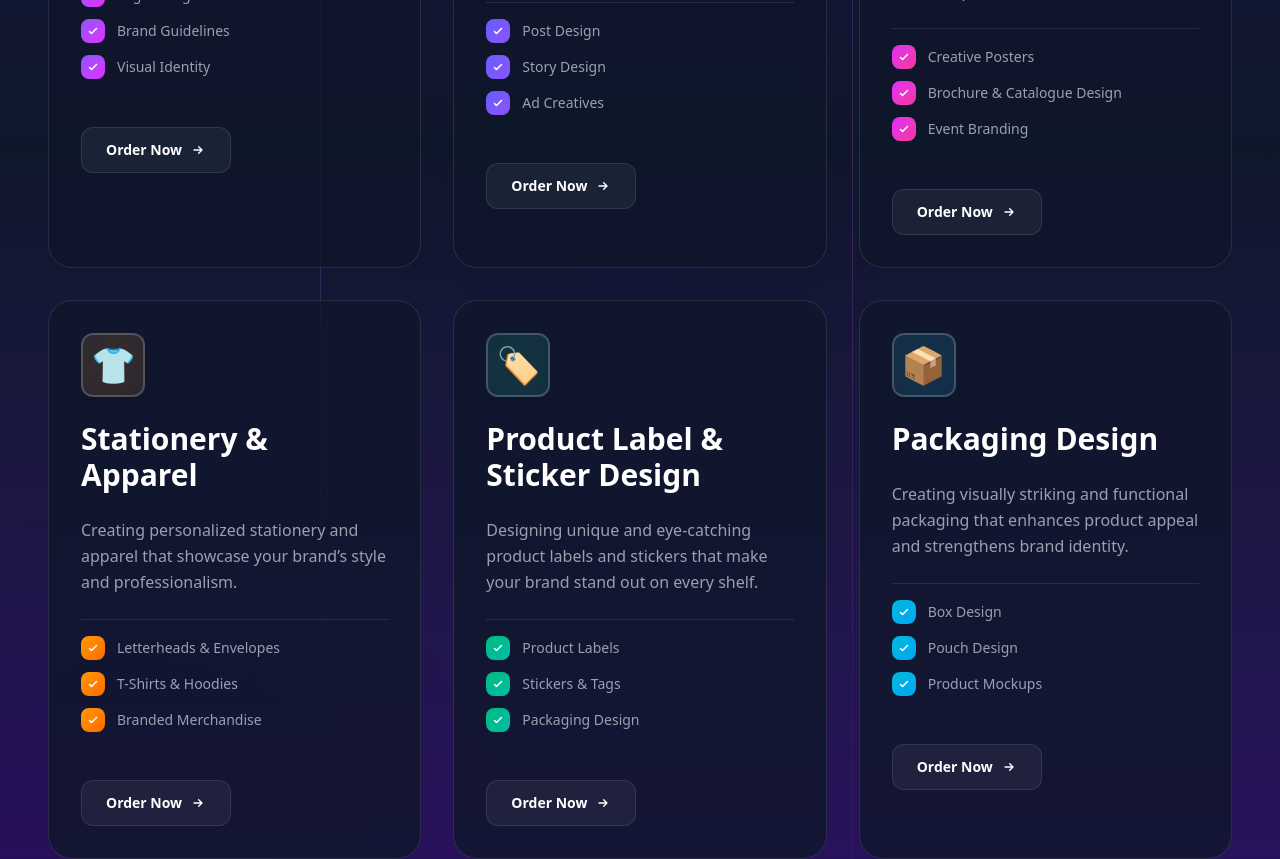
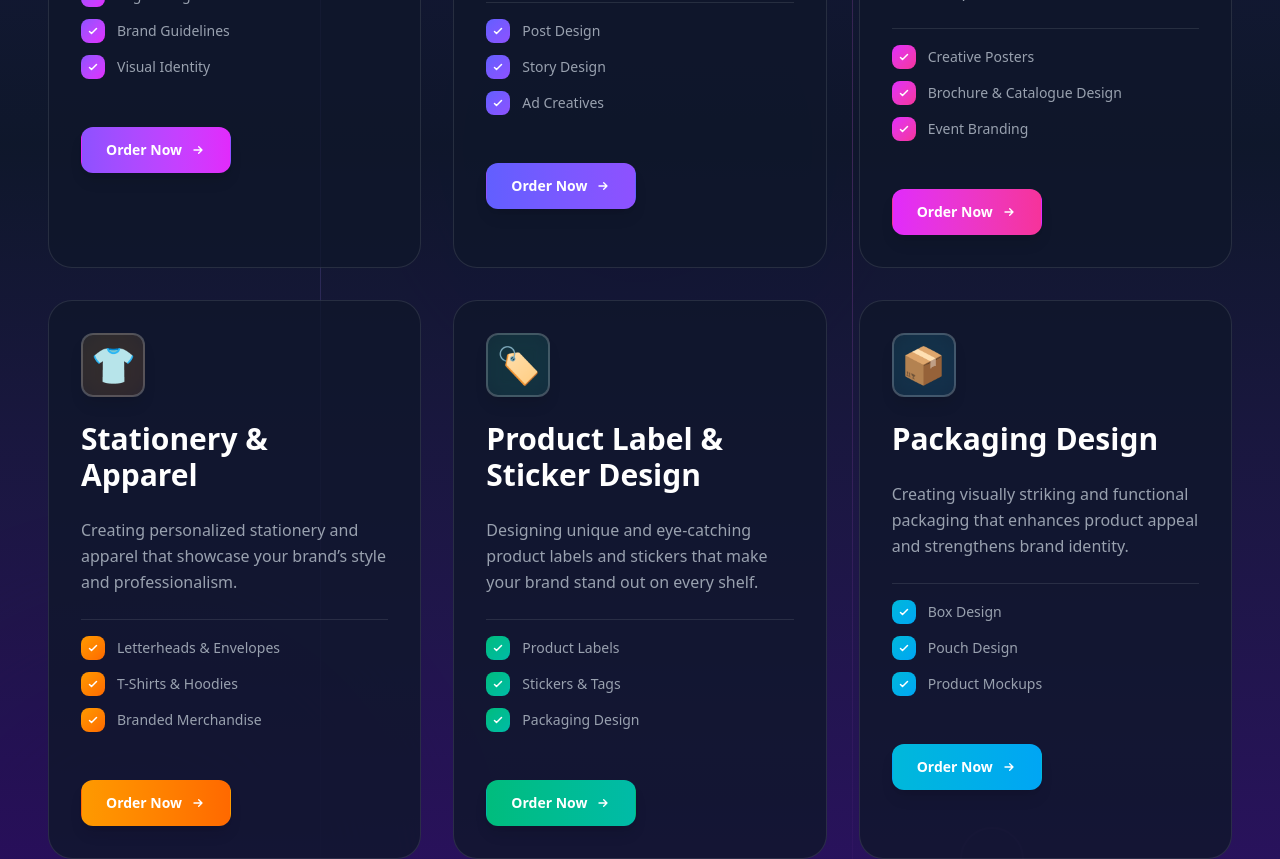
Before and after one commit to webcultivate01-tv/cloud-ghraphics-amravati, a React (Vite) app: page /services in a window 1280 px wide. Shown: the part 1320-2179 px from the top of the page. Built offline with nearby package versions, Linux system fonts and the light colour scheme.

Commit message:
Connect Ordered now button with Contact Page

```diff
--- a/src/components/common/ServiceCard.jsx
+++ b/src/components/common/ServiceCard.jsx
@@ -83,7 +83,7 @@ const ServiceCard = ({ icon, title, description, gradient, features }) => {
           {/* Learn More Link */}
           <div className="pt-6 flex flex-wrap sm:flex-nowrap gap-4">
             {/* Learn More Button */}
-            <a
+            {/* <a
               href="/contact"
               className={`inline-flex items-center gap-2 px-6 py-3 rounded-xl bg-white/5 border border-white/10 text-sm font-semibold text-white hover:bg-gradient-to-r hover:${gradient} hover:border-transparent group-hover:gap-4 transition-all duration-300 hover:shadow-lg whitespace-nowrap`}
             >
@@ -99,18 +99,26 @@ const ServiceCard = ({ icon, title, description, gradient, features }) => {
               >
                 <path d="M13 7l5 5m0 0l-5 5m5-5H6"></path>
               </svg>
-            </a>
+            </a> */}
 
             {/* Order Now Button */}
-            {/* <a
-    href="#"
-    className={`inline-flex items-center gap-2 px-6 py-3 rounded-xl bg-gradient-to-r ${gradient} text-sm font-semibold text-white border border-transparent hover:opacity-90 transition-all duration-300 shadow-lg whitespace-nowrap`}
-  >
-    <span>Order Now</span>
-    <svg className="w-4 h-4 transition-transform duration-300 group-hover:translate-x-1" fill="none" strokeLinecap="round" strokeLinejoin="round" strokeWidth="2" viewBox="0 0 24 24" stroke="currentColor">
-      <path d="M13 7l5 5m0 0l-5 5m5-5H6"></path>
-    </svg>
-  </a> */}
+            <a
+              href="/contact"
+              className={`inline-flex items-center gap-2 px-6 py-3 rounded-xl bg-gradient-to-r ${gradient} text-sm font-semibold text-white border border-transparent hover:opacity-90 transition-all duration-300 shadow-lg whitespace-nowrap`}
+            >
+              <span>Order Now</span>
+              <svg
+                className="w-4 h-4 transition-transform duration-300 group-hover:translate-x-1"
+                fill="none"
+                strokeLinecap="round"
+                strokeLinejoin="round"
+                strokeWidth="2"
+                viewBox="0 0 24 24"
+                stroke="currentColor"
+              >
+                <path d="M13 7l5 5m0 0l-5 5m5-5H6"></path>
+              </svg>
+            </a>
           </div>
         </div>
 
```
